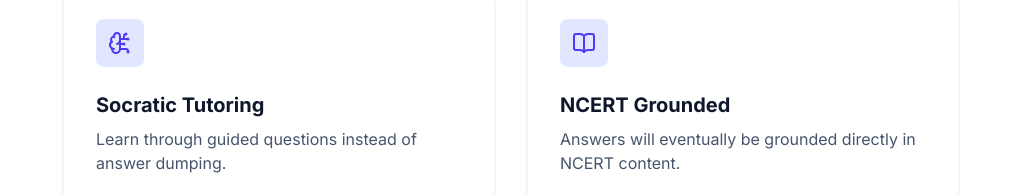
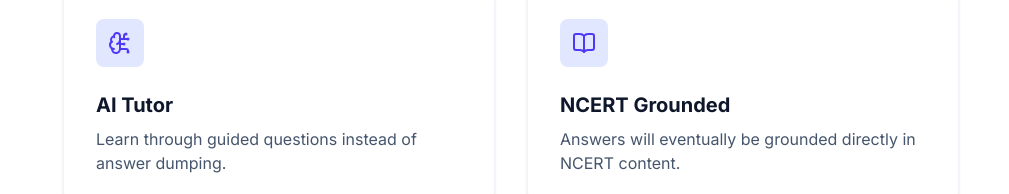
Before and after one commit to jivitesh3008/RankUp-AI, a Next.js app: page / in a window 1280 px wide. Shown: the part 499-693 px from the top of the page, without its empty margins (129-1138 px from the left). Built offline with nearby package versions, Linux system fonts and the light colour scheme.

Commit message:
chore: rename Socratic Tutoring to AI Tutor on landing page

```diff
--- a/src/app/page.tsx
+++ b/src/app/page.tsx
@@ -37,7 +37,7 @@
             <div className="bg-indigo-100 dark:bg-indigo-900/30 w-12 h-12 rounded-lg flex items-center justify-center mb-6">
               <BrainCircuit className="w-6 h-6 text-indigo-600 dark:text-indigo-400" />
             </div>
-            <h3 className="text-xl font-bold text-slate-900 dark:text-white mb-2">Socratic Tutoring</h3>
+            <h3 className="text-xl font-bold text-slate-900 dark:text-white mb-2">AI Tutor</h3>
             <p className="text-slate-600 dark:text-slate-400">Learn through guided questions instead of answer dumping.</p>
           </div>
 
```
